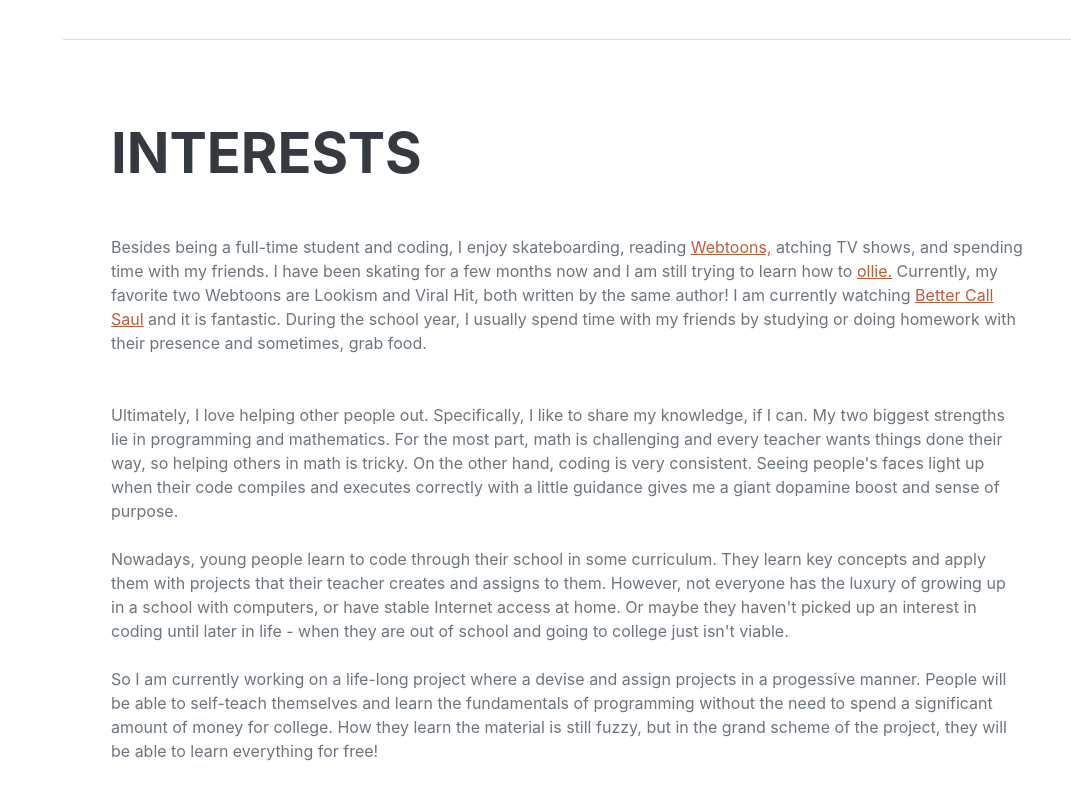
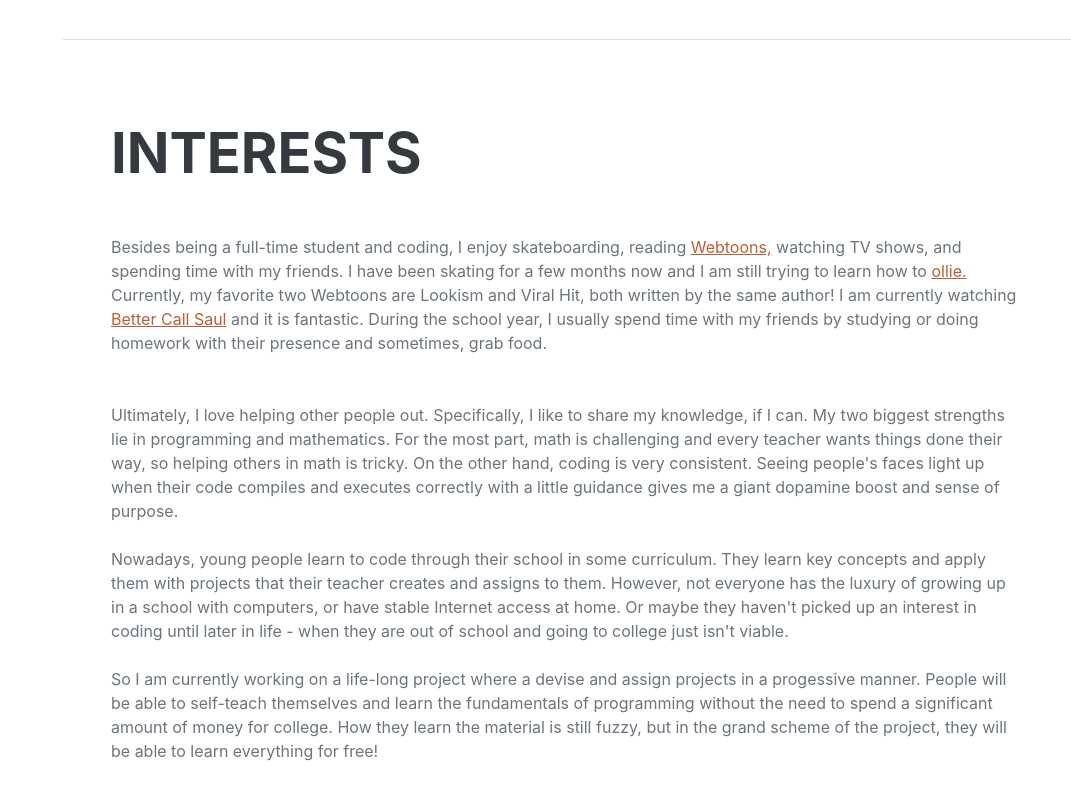
Before and after one commit to kennyhngo/portfoliov3, a website with bundled scripts: page index.html in a window 1280 px wide. Shown: the part 3795-4595 px from the top of the page, without its empty margins (209-1280 px from the left). Built offline with nearby package versions, Linux system fonts and the light colour scheme; a web font is replaced by a local one.

Commit message:
typo fixed in interests tab

```diff
--- a/index.html
+++ b/index.html
@@ -239,7 +239,7 @@
             <section class="resume-section" id="interests">
                 <div class="resume-section-content">
                     <h2 class="mb-5">Interests</h2>
-                    <p class="mb-5">Besides being a full-time student and coding, I enjoy skateboarding, reading <a href="https://www.webtoons.com/en/">Webtoons,</a> atching TV shows, and spending time with my friends. I have been skating for a few months now and I am still trying to learn how to <a href="https://youtu.be/851cTIcNuDU?t=16">ollie.</a> Currently, my favorite two Webtoons are Lookism and Viral Hit, both written by the same author! I am currently watching <a href="https://www.imdb.com/title/tt3032476/">Better Call Saul</a> and it is fantastic. During the school year, I usually spend time with my friends by studying or doing homework with their presence and sometimes, grab food.</p>
+                    <p class="mb-5">Besides being a full-time student and coding, I enjoy skateboarding, reading <a href="https://www.webtoons.com/en/">Webtoons,</a> watching TV shows, and spending time with my friends. I have been skating for a few months now and I am still trying to learn how to <a href="https://youtu.be/851cTIcNuDU?t=16">ollie.</a> Currently, my favorite two Webtoons are Lookism and Viral Hit, both written by the same author! I am currently watching <a href="https://www.imdb.com/title/tt3032476/">Better Call Saul</a> and it is fantastic. During the school year, I usually spend time with my friends by studying or doing homework with their presence and sometimes, grab food.</p>
 
                     <p class="mb-4">Ultimately, I love helping other people out. Specifically, I like to share my knowledge, if I can. My two biggest strengths lie in programming and mathematics. For the most part, math is challenging and every teacher wants things done their way, so helping others in math is tricky. On the other hand, coding is very consistent. Seeing people's faces light up when their code compiles and executes correctly with a little guidance gives me a giant dopamine boost and sense of purpose.</p>
 
```
